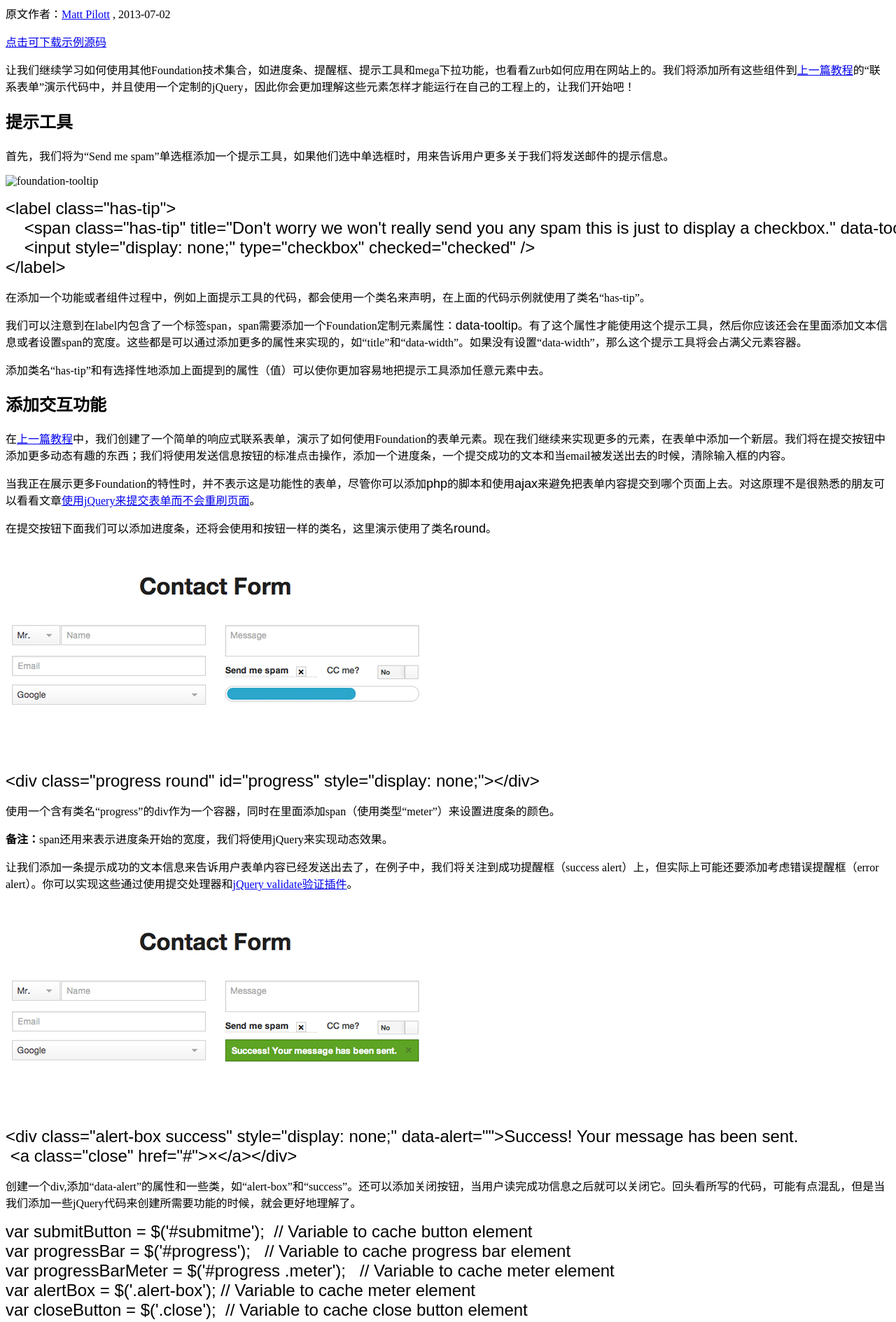
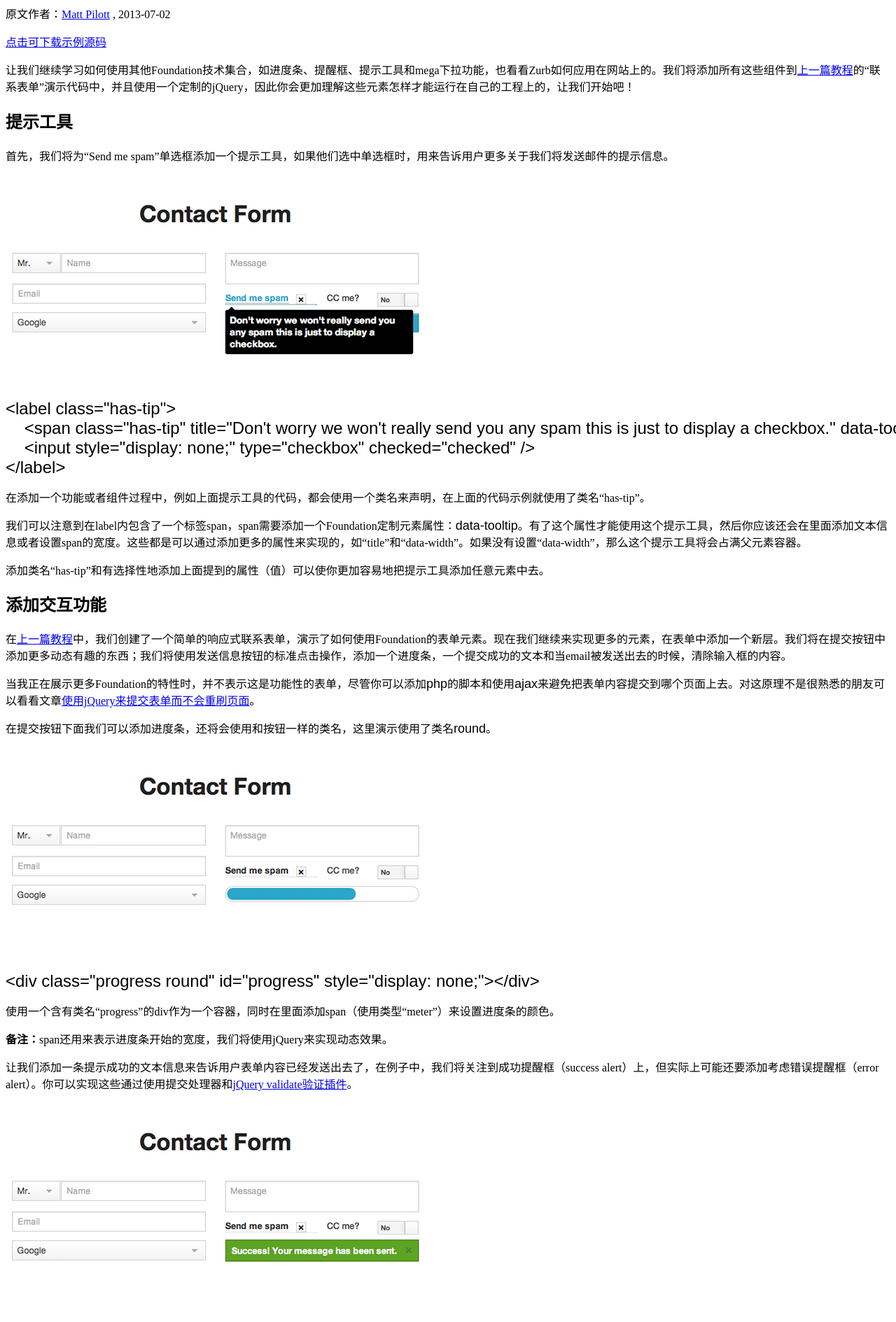
Before and after one commit to pigerla/pigerla.github.com, a Jekyll site: the page built from _posts/2013-12-15-[译]初学者学习Foundation：进度条、提醒、提示工具和各式各样的下拉功能.md, in a window 1280 px wide. Shown: the part 545-2434 px from the top of the page at 70% size. Built offline with Jekyll 4.4.1, drawn with Linux system fonts in a browser that asks for light colours; comment, search, counter and statistics services are not loaded.

Commit message:
更新刚刚commit上去的文章

```diff
--- a/_posts/2013-12-15-[译]初学者学习Foundation：进度条、提醒、提示工具和各式各样的下拉功能.md
+++ b/_posts/2013-12-15-[译]初学者学习Foundation：进度条、提醒、提示工具和各式各样的下拉功能.md
@@ -21,7 +21,7 @@ tags : [Foundation入门]
 
 首先，我们将为“Send me spam”单选框添加一个提示工具，如果他们选中单选框时，用来告诉用户更多关于我们将发送邮件的提示信息。
 
-![foundation-tooltip](http://pigerla.com/assets/images/20131202/foundation-tooltip.jpg)
+![foundation-tooltip](http://pigerla.com/assets/images/20131215/foundation-tooltip.jpg)
 
     <label class="has-tip">
 	    <span class="has-tip" title="Don't worry we won't really send you any spam this is just to display a checkbox." data-tooltip="" data-width="300">Send me spam</span>
```
